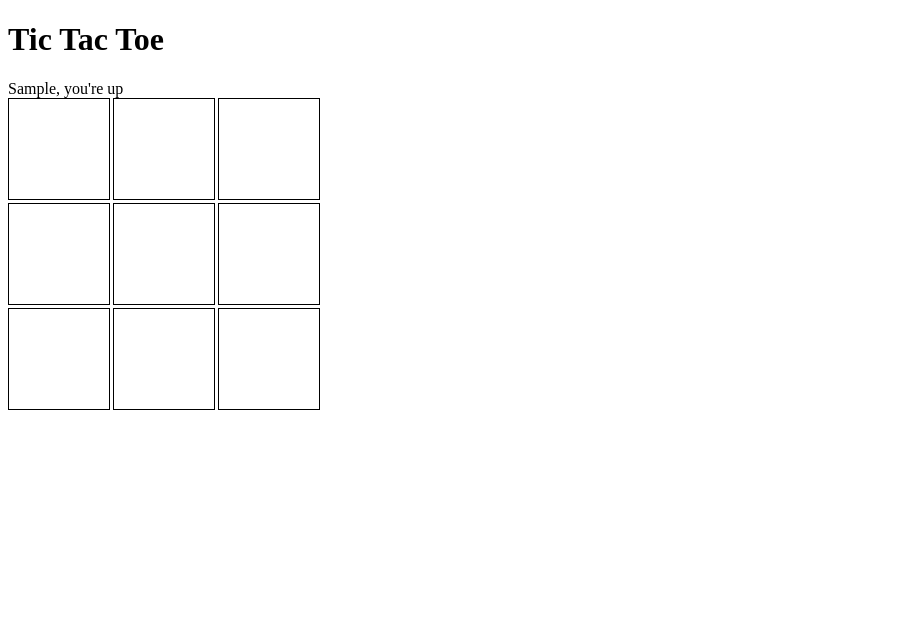
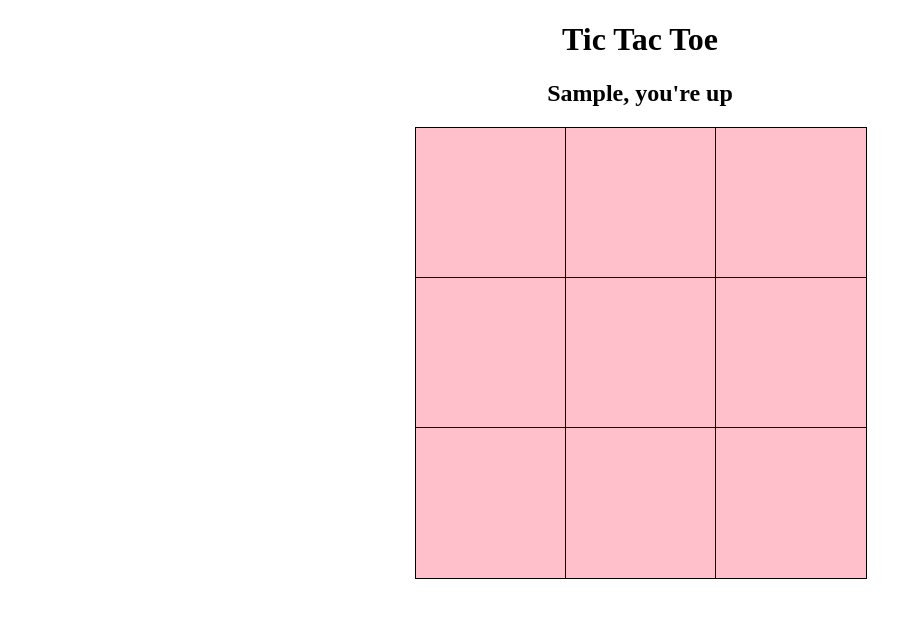
Before and after one commit to acciojob/tictactoe-Priyanka-frontend, a website: page main.html in a window 1280 px wide. Both pictures are taken after typing "Sample", "Sample" into the empty fields and a click on the button "Submit". Shown: the whole page, without its empty margins (0-922 px from the left). Drawn offline with Linux system fonts and the light colour scheme.

Commit message:
created a submission

```diff
--- a/styles.css
+++ b/styles.css
@@ -1,18 +1,29 @@
-/*  your css code here. If applicable */
+.container {
+  text-align: center;
+}
+
+.message {
+  font-size: 24px;
+  font-weight: bold;
+  margin: 20px 0;
+}
+
 .board {
+  width: 450px;
+  margin: 20px auto;
   display: grid;
-  grid-template-columns: repeat(3, 100px);
-  grid-template-rows: repeat(3, 100px);
-  gap: 5px;
+  grid-template-columns: repeat(3, 150px);
+  grid-template-rows: repeat(3, 150px);
 }
 
 .cell {
-  width: 100px;
-  height: 100px;
+  background-color: pink;
   border: 1px solid black;
+  width: 150px;
+  height: 150px;
   display: flex;
   justify-content: center;
   align-items: center;
-  font-size: 2rem;
+  font-size: 50px;
   cursor: pointer;
 }
```
